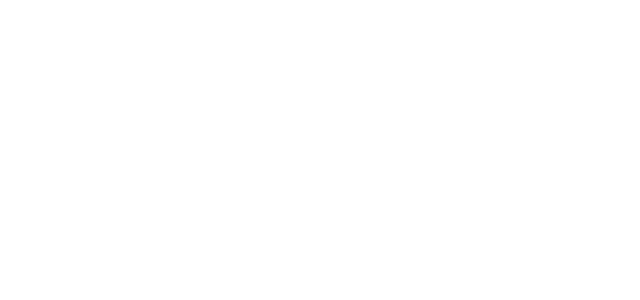
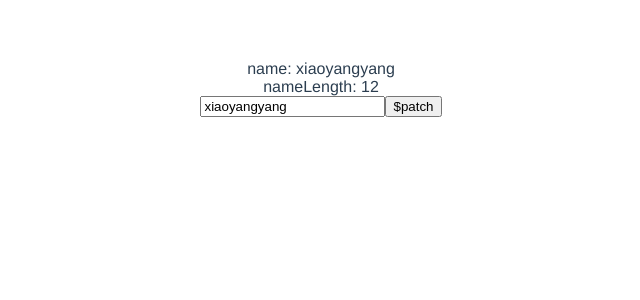
Before and after one commit to ayangliayangli/vite2-vue3-pro, a Vue app: page /test-pinia in a window 1280 px wide. Before the commit this address had no page. Shown: the top 300 px of the page, without its empty margins (319-959 px from the left). Built offline with nearby package versions, Linux system fonts and the light colour scheme.

Commit message:
init pinia

```diff
--- a/package.json
+++ b/package.json
@@ -11,6 +11,7 @@
     "prepare": "husky install"
   },
   "dependencies": {
+    "pinia": "^2.0.14",
     "vue": "^3.2.25"
   },
   "devDependencies": {
--- a/src/main.ts
+++ b/src/main.ts
@@ -1,7 +1,8 @@
 import { createApp } from "vue";
 import App from "./App.vue";
 import router from "@/router/index";
+import { createPinia } from "pinia";
 
-const app = createApp(App).use(router);
+const app = createApp(App).use(router).use(createPinia());
 
 app.mount("#app");
--- /dev/null
+++ b/src/pages/TestPinia.vue
@@ -0,0 +1,27 @@
+<template>
+  <div>
+    <div>name: {{ mainStore.name }}</div>
+    <div>nameLength: {{ mainStore.nameLength }}</div>
+
+    <input type="text" :value="mainStore.name" @change="handleTextChange" />
+    <input type="button" value="$patch" @click="handleTestPatch" />
+  </div>
+</template>
+
+<script setup lang="ts">
+import { useMainStore } from "@/store/main";
+const mainStore = useMainStore();
+
+const handleTextChange = (e: any) => {
+  const curName = e?.target?.value;
+  mainStore.modifyName(curName);
+};
+
+const handleTestPatch = () => {
+  mainStore.$patch({
+    name: "$patch action name",
+  });
+};
+</script>
+
+<style></style>
--- a/src/router/index.ts
+++ b/src/router/index.ts
@@ -13,6 +13,11 @@ const routes: RouteRecordRaw[] = [
     path: "/home",
     component: () => import("@/pages/HomePage.vue"),
   },
+  {
+    name: "testPinia",
+    path: "/test-pinia",
+    component: () => import("@/pages/TestPinia.vue"),
+  },
   //   {
   //     name: "notfound",
   //     path: "*",
--- /dev/null
+++ b/src/store/main.ts
@@ -0,0 +1,17 @@
+import { defineStore } from "pinia";
+
+export const useMainStore = defineStore("mainStore", {
+  state: () => {
+    return {
+      name: "xiaoyangyang",
+    };
+  },
+  getters: {
+    nameLength: (state) => state.name.length,
+  },
+  actions: {
+    modifyName(name: string) {
+      this.name = name;
+    },
+  },
+});
```
Also changed, not shown: 1 other file (tests, documents, lock files or other folders).
